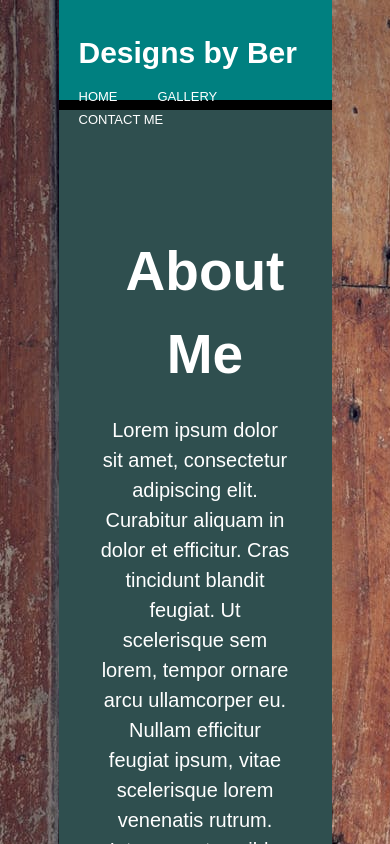
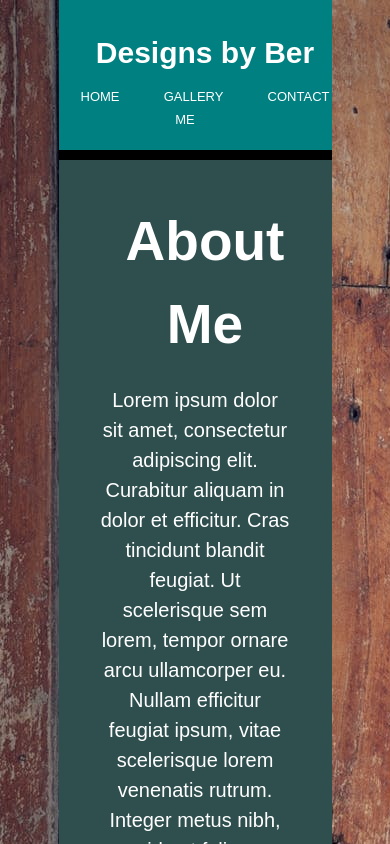
Before and after one commit to Djackson90/Designs_By_Ber, a plain HTML site: page index.html in a window 390 px wide. Shown: the top 844 px of the page. Drawn offline with Linux system fonts and the light colour scheme; a script that the page names is missing; files whose address does not match are found by name.

Commit message:
Add media queries

```diff
--- a/styles.css
+++ b/styles.css
@@ -103,3 +103,38 @@ footer li {
     text-decoration: none;
     color: #ffffff;
 }
+
+/* Media Queries */
+@media(max-width: 320px){
+    header{
+        float: none;
+    }
+}
+
+@media(max-width: 768px){
+    header #branding,
+    header nav,
+    header nav li,
+    footer{
+        float: none;
+        text-align: center;
+        width: 100%
+    }
+
+    header{
+        padding-bottom: 20px;
+    }
+
+    #showcase h1{
+       margin-top: 40px;
+       text-align: center;
+    }
+
+    .container {
+        text-align: center;
+    }
+
+}
+
+@media(max-width: 769px){
+}
```
Also changed, not shown: index.html (+1 -0 lines), script.js (added).
